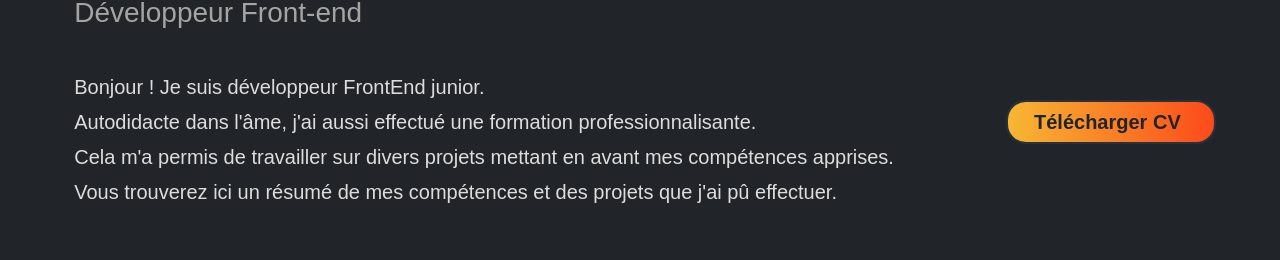
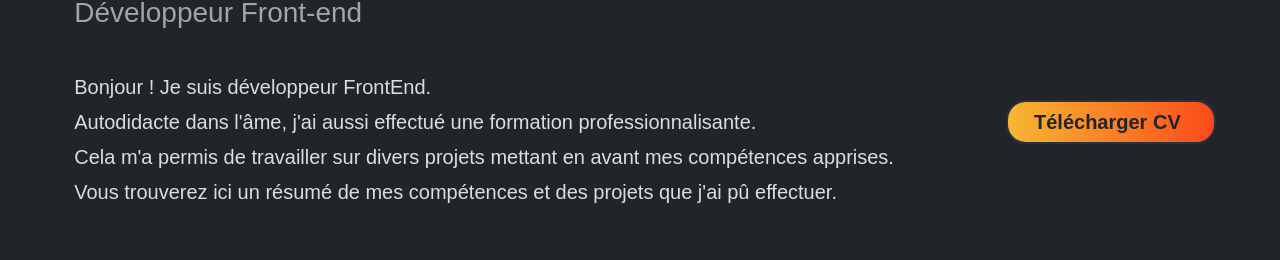
Before and after one commit to BrunoFrds/portfolio, a React (Create React App) app: page / in a window 1280 px wide. Shown: the part 298-558 px from the top of the page. Built offline with nearby package versions, Linux system fonts and the light colour scheme.

Commit message:
modif presentation

```diff
--- a/src/Pages/Accueil/Accueil.jsx
+++ b/src/Pages/Accueil/Accueil.jsx
@@ -6,7 +6,7 @@ const Accueil = () => {
       <div className="accueil-presentation">
         <h2 className="accueil-title">Développeur Front-end</h2>
         <p className="accueil-description">
-          Bonjour ! Je suis développeur FrontEnd junior.
+          Bonjour ! Je suis développeur FrontEnd.
           <br />
           Autodidacte dans l'âme, j'ai aussi effectué une formation
           professionnalisante. <br />
```
